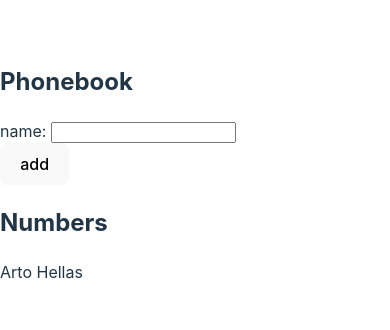
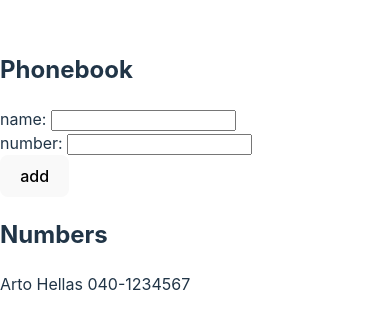
Before and after one commit to saidam90/fullstackopen, a React (Vite) app in the folder part2/phonebook/: page / in a window 390 px wide. Shown: the part 258-588 px from the top of the page. Built offline with nearby package versions, Linux system fonts and the light colour scheme.

Commit message:
Solution for 2.8: The Phonebook Step 3

```diff
--- a/part2/phonebook/src/App.jsx
+++ b/part2/phonebook/src/App.jsx
@@ -1,20 +1,28 @@
 import { useState } from "react";
 
 const App = () => {
-  const [persons, setPersons] = useState([{ name: "Arto Hellas" }]);
+  const [persons, setPersons] = useState([
+    { name: "Arto Hellas", number: "040-1234567" },
+  ]);
   const [newName, setNewName] = useState("");
+  const [number, setNumber] = useState("");
 
   const handleNameChange = (event) => {
     // console.log(event.target.value);
     setNewName(event.target.value);
   };
 
+  const handleNumberChange = (event) => {
+    console.log(event.target.value);
+    setNumber(event.target.value);
+  };
+
   const addName = (event) => {
     event.preventDefault();
     const personsObject = {
       name: newName,
+      number: number,
     };
-    // setPersons(persons.concat(personsObject));
 
     if (persons.some((person) => person.name === newName)) {
       alert(`${newName} is already added to phonebook`);
@@ -31,12 +39,17 @@ const App = () => {
           name: <input value={newName} onChange={handleNameChange} />
         </div>
         <div>
+          number: <input value={number} onChange={handleNumberChange} />
+        </div>
+        <div>
           <button type="submit">add</button>
         </div>
       </form>
       <h2>Numbers</h2>
       {persons.map((person) => (
-        <div key={person.name}>{person.name}</div>
+        <div key={person.name}>
+          {person.name} {person.number}
+        </div>
       ))}
     </div>
   );
```
